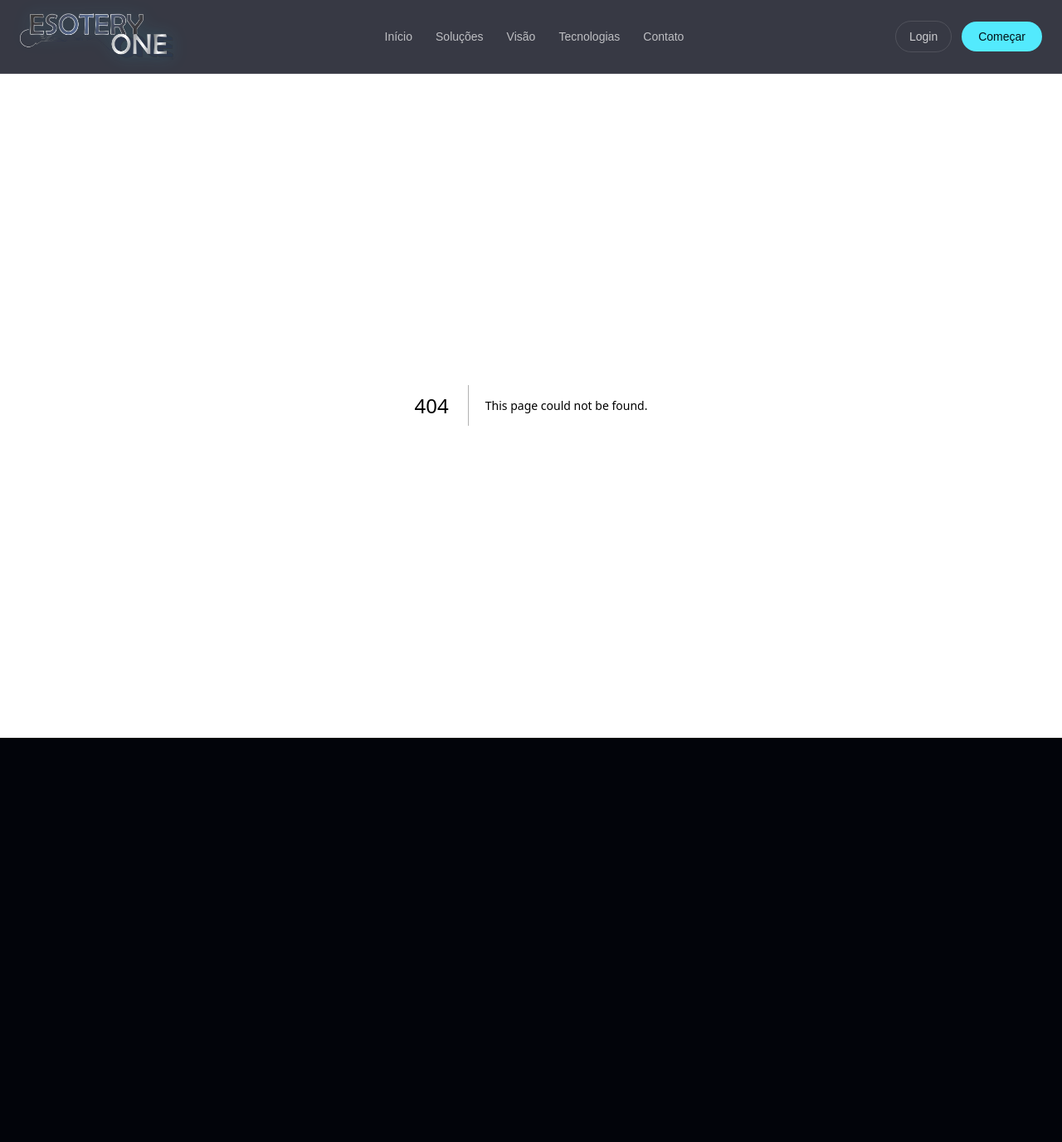
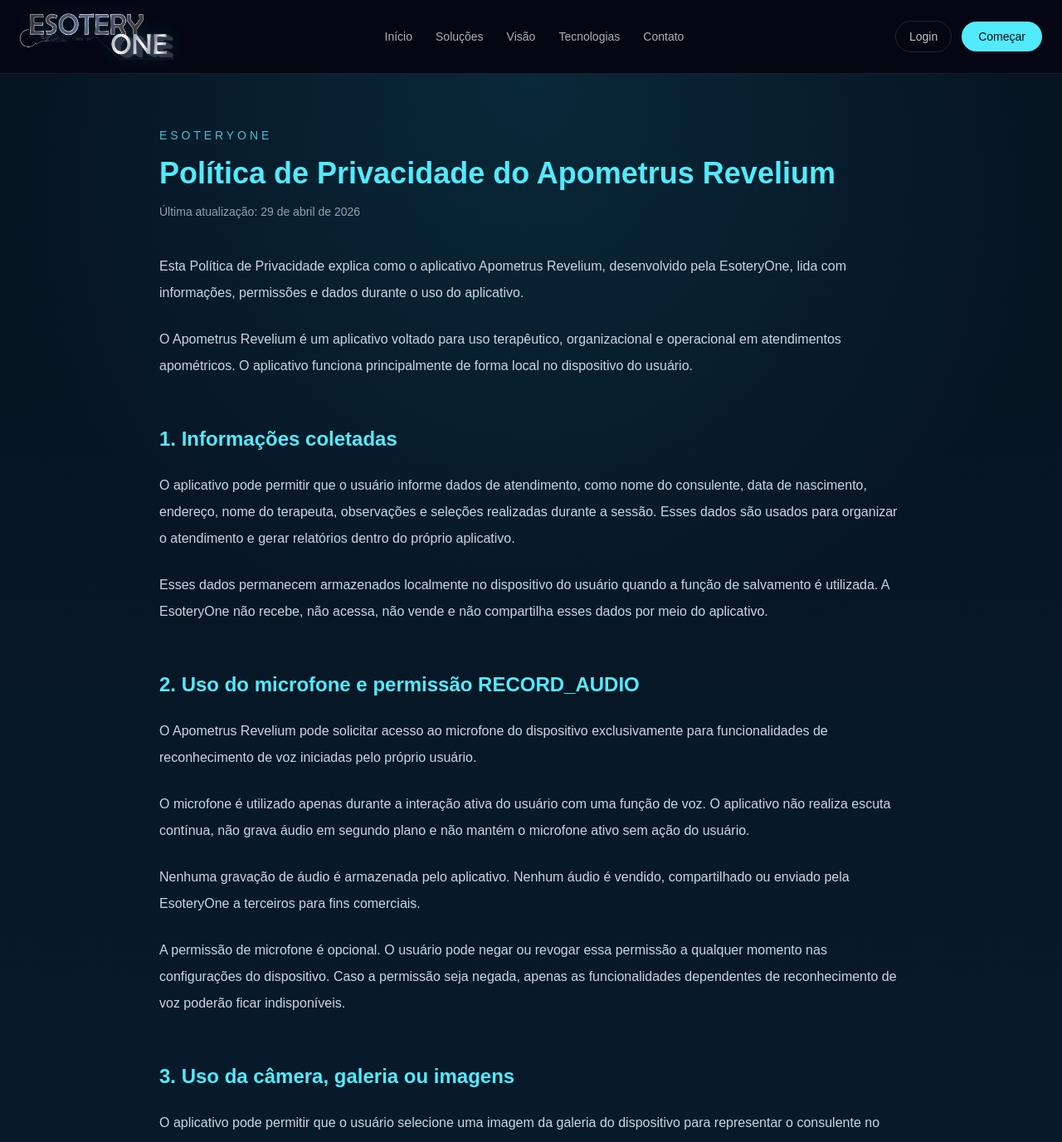
Before and after one commit to EsoteryOne/esoteryone-site-1, a Next.js app: page /tecnologias/apometrus-revelium/politica-de-privacidade in a window 1280 px wide. Before the commit this address had no page. Shown: the top 1376 px of the page at 83% size. Before the commit the page ends 889 px from the top, so only its background shows below. Built offline with nearby package versions, Linux system fonts and the light colour scheme.

Commit message:
coloquei a politica de privacidade de apometrum revelium

```diff
--- /dev/null
+++ b/app/tecnologias/apometrus-revelium/politica-de-privacidade/page.tsx
@@ -0,0 +1,179 @@
+export default function PoliticaPrivacidadeApometrus() {
+  return (
+    <main className="min-h-screen bg-[radial-gradient(circle_at_top,rgba(34,211,238,0.12),transparent_25%),linear-gradient(180deg,#06111f_0%,#071827_30%,#0a2233_100%)] px-6 py-16 text-white">
+      <div className="mx-auto max-w-4xl">
+        <p className="mb-4 text-sm uppercase tracking-[0.28em] text-cyan-300/80">
+          EsoteryOne
+        </p>
+
+        <h1 className="mb-4 text-4xl font-bold text-cyan-300">
+          Política de Privacidade do Apometrus Revelium
+        </h1>
+
+        <p className="mb-10 text-sm text-slate-400">
+          Última atualização: 29 de abril de 2026
+        </p>
+
+        <section className="space-y-6 text-base leading-8 text-slate-300">
+          <p>
+            Esta Política de Privacidade explica como o aplicativo Apometrus
+            Revelium, desenvolvido pela EsoteryOne, lida com informações,
+            permissões e dados durante o uso do aplicativo.
+          </p>
+
+          <p>
+            O Apometrus Revelium é um aplicativo voltado para uso terapêutico,
+            organizacional e operacional em atendimentos apométricos. O
+            aplicativo funciona principalmente de forma local no dispositivo do
+            usuário.
+          </p>
+
+          <h2 className="pt-8 text-2xl font-semibold text-cyan-300">
+            1. Informações coletadas
+          </h2>
+
+          <p>
+            O aplicativo pode permitir que o usuário informe dados de atendimento,
+            como nome do consulente, data de nascimento, endereço, nome do
+            terapeuta, observações e seleções realizadas durante a sessão. Esses
+            dados são usados para organizar o atendimento e gerar relatórios
+            dentro do próprio aplicativo.
+          </p>
+
+          <p>
+            Esses dados permanecem armazenados localmente no dispositivo do
+            usuário quando a função de salvamento é utilizada. A EsoteryOne não
+            recebe, não acessa, não vende e não compartilha esses dados por meio
+            do aplicativo.
+          </p>
+
+          <h2 className="pt-8 text-2xl font-semibold text-cyan-300">
+            2. Uso do microfone e permissão RECORD_AUDIO
+          </h2>
+
+          <p>
+            O Apometrus Revelium pode solicitar acesso ao microfone do
+            dispositivo exclusivamente para funcionalidades de reconhecimento de
+            voz iniciadas pelo próprio usuário.
+          </p>
+
+          <p>
+            O microfone é utilizado apenas durante a interação ativa do usuário
+            com uma função de voz. O aplicativo não realiza escuta contínua, não
+            grava áudio em segundo plano e não mantém o microfone ativo sem ação
+            do usuário.
+          </p>
+
+          <p>
+            Nenhuma gravação de áudio é armazenada pelo aplicativo. Nenhum áudio
+            é vendido, compartilhado ou enviado pela EsoteryOne a terceiros para
+            fins comerciais.
+          </p>
+
+          <p>
+            A permissão de microfone é opcional. O usuário pode negar ou revogar
+            essa permissão a qualquer momento nas configurações do dispositivo.
+            Caso a permissão seja negada, apenas as funcionalidades dependentes
+            de reconhecimento de voz poderão ficar indisponíveis.
+          </p>
+
+          <h2 className="pt-8 text-2xl font-semibold text-cyan-300">
+            3. Uso da câmera, galeria ou imagens
+          </h2>
+
+          <p>
+            O aplicativo pode permitir que o usuário selecione uma imagem da
+            galeria do dispositivo para representar o consulente no atendimento.
+            Essa imagem é usada apenas dentro do próprio aplicativo e permanece
+            localmente no dispositivo.
+          </p>
+
+          <p>
+            A EsoteryOne não recebe, não acessa e não compartilha imagens
+            escolhidas pelo usuário no aplicativo.
+          </p>
+
+          <h2 className="pt-8 text-2xl font-semibold text-cyan-300">
+            4. Armazenamento local
+          </h2>
+
+          <p>
+            Relatórios, configurações e dados inseridos pelo usuário podem ser
+            salvos localmente no dispositivo para permitir histórico de
+            atendimentos e continuidade do uso.
+          </p>
+
+          <p>
+            O usuário é responsável pela segurança do próprio dispositivo e pelo
+            gerenciamento dos arquivos ou informações salvas localmente.
+          </p>
+
+          <h2 className="pt-8 text-2xl font-semibold text-cyan-300">
+            5. Compartilhamento de dados
+          </h2>
+
+          <p>
+            O Apometrus Revelium não compartilha dados pessoais, relatórios,
+            imagens, áudio ou informações de atendimento com terceiros por meio
+            do aplicativo.
+          </p>
+
+          <p>
+            A EsoteryOne não vende dados pessoais dos usuários.
+          </p>
+
+          <h2 className="pt-8 text-2xl font-semibold text-cyan-300">
+            6. Segurança
+          </h2>
+
+          <p>
+            A EsoteryOne adota boas práticas para desenvolver o aplicativo de
+            forma segura. Como os dados são mantidos localmente, a proteção do
+            dispositivo, senhas, backups e controle de acesso físico são de
+            responsabilidade do usuário.
+          </p>
+
+          <h2 className="pt-8 text-2xl font-semibold text-cyan-300">
+            7. Crianças
+          </h2>
+
+          <p>
+            O Apometrus Revelium não é direcionado a crianças. O aplicativo é
+            destinado ao uso profissional, terapêutico e organizacional por
+            adultos.
+          </p>
+
+          <h2 className="pt-8 text-2xl font-semibold text-cyan-300">
+            8. Alterações nesta política
+          </h2>
+
+          <p>
+            Esta Política de Privacidade pode ser atualizada periodicamente para
+            refletir melhorias no aplicativo, mudanças legais ou ajustes de
+            funcionamento. A versão atualizada estará sempre disponível nesta
+            página.
+          </p>
+
+          <h2 className="pt-8 text-2xl font-semibold text-cyan-300">
+            9. Contato
+          </h2>
+
+          <p>
+            Em caso de dúvidas sobre esta Política de Privacidade ou sobre o uso
+            de dados no Apometrus Revelium, entre em contato com a EsoteryOne
+            pelo site oficial:
+          </p>
+
+          <a
+            href="https://www.esoteryone.com"
+            target="_blank"
+            rel="noopener noreferrer"
+            className="inline-block text-cyan-300 underline-offset-4 hover:underline"
+          >
+            https://www.esoteryone.com
+          </a>
+        </section>
+      </div>
+    </main>
+  );
+}
```
